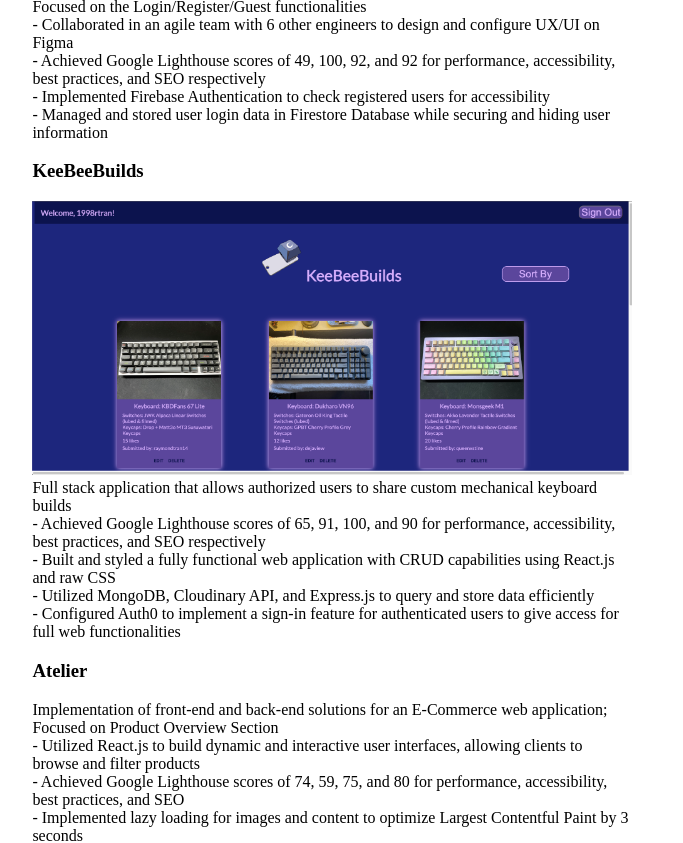
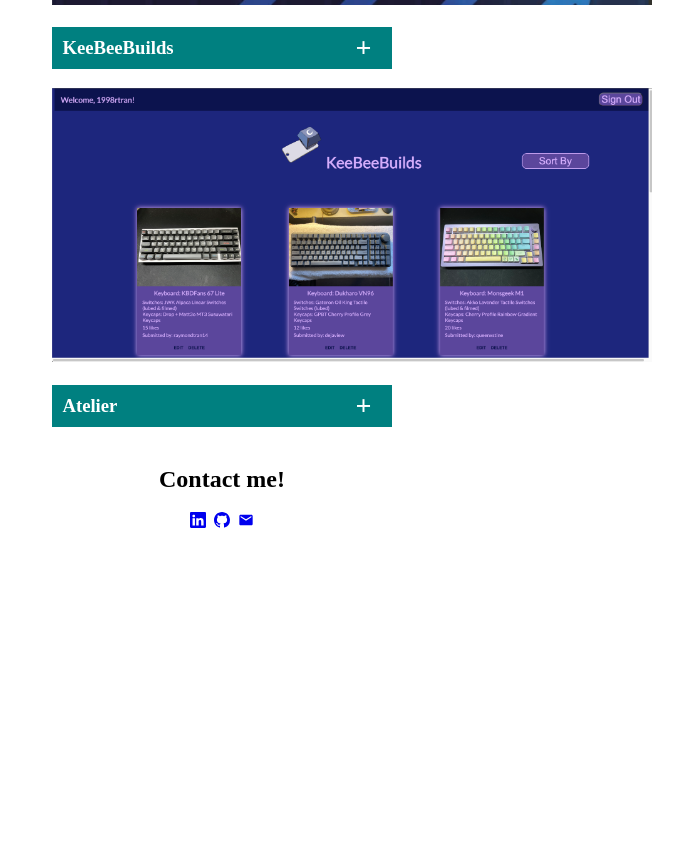
Before and after one commit to 1998rtran/RaymondPortfolio, a Next.js app in the folder ray-portfolio/: page / in a window 1280 px wide. Shown: the part 700-1543 px from the top of the page, without its empty margins (418-1101 px from the left). After the commit the page ends 1296 px from the top, so only its background shows below. Built offline with nearby package versions, Linux system fonts and the light colour scheme.

Commit message:
created accordion style drop down for project details

```diff
--- a/ray-portfolio/src/components/Projects.jsx
+++ b/ray-portfolio/src/components/Projects.jsx
@@ -1,38 +1,52 @@
+import { useState, useEffect } from 'react';
+
 export default function Projects() {
+
+  useEffect(() => {
+    const accordion = document.getElementsByClassName('projectcard');
+    for (let i = 0; i < accordion.length; i++) {
+      accordion[i].addEventListener('click', (event) => {
+        event.currentTarget.classList.toggle('active');
+      })
+    }
+  }, [])
+
   return (
     <div>
       <h1 className="projectheadline">Projects</h1>
-      <div className="projectcard">
-        <h3>ViceRoy</h3>
+      <div className="projectcontent">
+        <div id="projectcard" className="projectcard">
+          <h3 className="projecttitle">ViceRoy</h3>
           <img className="projectimage" alt="ViceRoy login page" src="/ViceRoy Login.png"/>
           <div className="projecttext">
-          <div>Full stack application of a mock cryptocurrency trading application that allows authorized users the ability to practice buying and selling without the risk of losing actual money; Focused on the Login/Register/Guest functionalities</div>
-          <div> - Collaborated in an agile team with 6 other engineers to design and configure UX/UI on Figma</div>
-          <div> - Achieved Google Lighthouse scores of 49, 100, 92, and 92 for performance, accessibility, best practices, and SEO respectively</div>
-          <div> - Implemented Firebase Authentication to check registered users for accessibility</div>
-          <div> - Managed and stored user login data in Firestore Database while securing and hiding user information</div>
+            <p>Full stack application of a mock cryptocurrency trading application that allows authorized users the ability to practice buying and selling without the risk of losing actual money; Focused on the Login/Register/Guest functionalities</p>
+            <p> - Collaborated in an agile team with 6 other engineers to design and configure UX/UI on Figma</p>
+            <p> - Achieved Google Lighthouse scores of 49, 100, 92, and 92 for performance, accessibility, best practices, and SEO respectively</p>
+            <p> - Implemented Firebase Authentication to check registered users for accessibility</p>
+            <p> - Managed and stored user login data in Firestore Database while securing and hiding user information</p>
           </div>
         </div>
-      <div className="projectcard">
-        <h3>KeeBeeBuilds</h3>
+        <div id="projectcard" className="projectcard">
+          <h3 className="projecttitle">KeeBeeBuilds</h3>
           <img className="projectimage" alt="KeeBeeBuilds display page" src="/KeeBeeBuilds.png" />
           <div className="projecttext">
-          <div>Full stack application that allows authorized users to share custom mechanical keyboard builds</div>
-          <div> - Achieved Google Lighthouse scores of 65, 91, 100, and 90 for performance, accessibility, best practices, and SEO respectively</div>
-          <div> - Built and styled a fully functional web application with CRUD capabilities using React.js and raw CSS</div>
-          <div> - Utilized MongoDB, Cloudinary API, and Express.js to query and store data efficiently</div>
-          <div> - Configured Auth0 to implement a sign-in feature for authenticated users to give access for full web functionalities</div>
+            <p>Full stack application that allows authorized users to share custom mechanical keyboard builds</p>
+            <p> - Achieved Google Lighthouse scores of 65, 91, 100, and 90 for performance, accessibility, best practices, and SEO respectively</p>
+            <p> - Built and styled a fully functional web application with CRUD capabilities using React.js and raw CSS</p>
+            <p> - Utilized MongoDB, Cloudinary API, and Express.js to query and store data efficiently</p>
+            <p> - Configured Auth0 to implement a sign-in feature for authenticated users to give access for full web functionalities</p>
           </div>
         </div>
-      <div className="projectcard">
-        <h3>Atelier</h3>
+        <div id="projectcard" className="projectcard">
+          <h3 className="projecttitle">Atelier</h3>
           <div className="projecttext">
-          <div>Implementation of front-end and back-end solutions for an E-Commerce web application; Focused on Product Overview Section</div>
-          <div> - Utilized React.js to build dynamic and interactive user interfaces, allowing clients to browse and filter products</div>
-          <div> - Achieved Google Lighthouse scores of 74, 59, 75, and 80 for performance, accessibility, best practices, and SEO</div>
-          <div> - Implemented lazy loading for images and content to optimize Largest Contentful Paint by 3 seconds</div>
-          <div> - Optimized latency by configuring NGINX Load Balancer and Caching, reducing CPU bottleneck from 90% to 16%, increasing successful client requests per second from 1000 to 3500, improving average response times from 300ms to 62ms, while maintaining 0% error rate.</div>
-          <div> - Deployed the entire application to Amazon AWS (EC2) and utilized Imaging from AWS to mimic identical instances for accurate reproduction of a server</div>
+            <p>Implementation of front-end and back-end solutions for an E-Commerce web application; Focused on Product Overview Section</p>
+            <p> - Utilized React.js to build dynamic and interactive user interfaces, allowing clients to browse and filter products</p>
+            <p> - Achieved Google Lighthouse scores of 74, 59, 75, and 80 for performance, accessibility, best practices, and SEO</p>
+            <p> - Implemented lazy loading for images and content to optimize Largest Contentful Paint by 3 seconds</p>
+            <p> - Optimized latency by configuring NGINX Load Balancer and Caching, reducing CPU bottleneck from 90% to 16%, increasing successful client requests per second from 1000 to 3500, improving average response times from 300ms to 62ms, while maintaining 0% error rate.</p>
+            <p> - Deployed the entire application to Amazon AWS (EC2) and utilized Imaging from AWS to mimic identical instances for accurate reproduction of a server</p>
+          </div>
         </div>
       </div>
     </div>
--- a/ray-portfolio/src/pages/styles.css
+++ b/ray-portfolio/src/pages/styles.css
@@ -1,6 +1,5 @@
 .mainpage {
-  margin-top: 5%;
-  margin-left: 35%
+  margin: 5% 35%;
 }
 
 .contactscomponent {
@@ -22,5 +21,49 @@
 }
 
 .projectcard {
-  max-width: 600px;
+  max-width: 800px;
 }
+
+.projectcontent {
+  max-width: 800px;
+}
+
+.projectcontent .projectcard {
+  position: relative;
+  margin: 10px 20px;
+}
+
+.projectcontent .projectcard .projecttitle {
+  position: relative;
+  padding: 10px;
+  background: teal;
+  color: #fff;
+  cursor: pointer;
+}
+
+.projectcontent .projectcard .projecttitle::before {
+  content: '+';
+  position: absolute;
+  top: 50%;
+  right: 20px;
+  transform: translateY(-50%);
+  font-size: 1.5em;
+}
+
+.projectcontent .projectcard.active .projecttitle::before {
+  content: '-';
+}
+
+.projectcontent .projectcard .projecttext {
+  position: relative;
+  background: #fff;
+  height: 0;
+  overflow: hidden;
+  transition: 0.5s;
+  overflow-y: auto;
+}
+
+.projectcontent .projectcard.active .projecttext {
+  height: 300px;
+  padding: 10px;
+}
```
Lines whose indentation alone changed are shown as unchanged.
